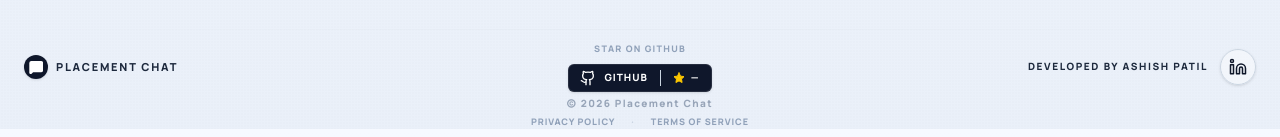
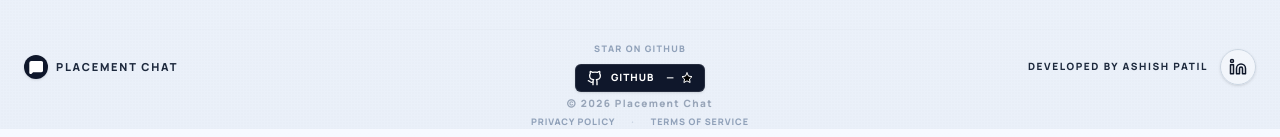
Before and after one commit to ashp15205/Placement-Chat, a Next.js app: page /login in a window 1280 px wide. Shown: the part 671-808 px from the top of the page. Built offline with nearby package versions, Linux system fonts and the light colour scheme; no server answers.

Commit message:
Refined GitHub badge layout with minimalist monochrome star icon

```diff
--- a/components/site-chrome.tsx
+++ b/components/site-chrome.tsx
@@ -310,13 +310,13 @@ export function Footer() {
                 Star on GitHub
               </span>
               <div className="flex h-7 items-center overflow-hidden rounded-[6px] bg-slate-900 px-3 text-[10px] font-black uppercase tracking-widest text-white shadow-sm ring-1 ring-inset ring-white/10 group-hover:bg-black transition-colors">
-                <div className="mr-3 flex items-center gap-2 border-r border-white/10 pr-3">
+                <div className="mr-3 flex items-center gap-2">
                   <GithubIcon className="h-4 w-4" />
                   <span>GitHub</span>
                 </div>
                 <div className="flex items-center gap-1.5 pl-0">
-                  <StarIcon className="h-3 w-3 fill-yellow-400 text-yellow-400" />
                   <span>{stars !== null ? stars : "—"}</span>
+                  <StarIcon className="h-3 w-3 fill-black text-white" />
                 </div>
               </div>
             </a>
```
